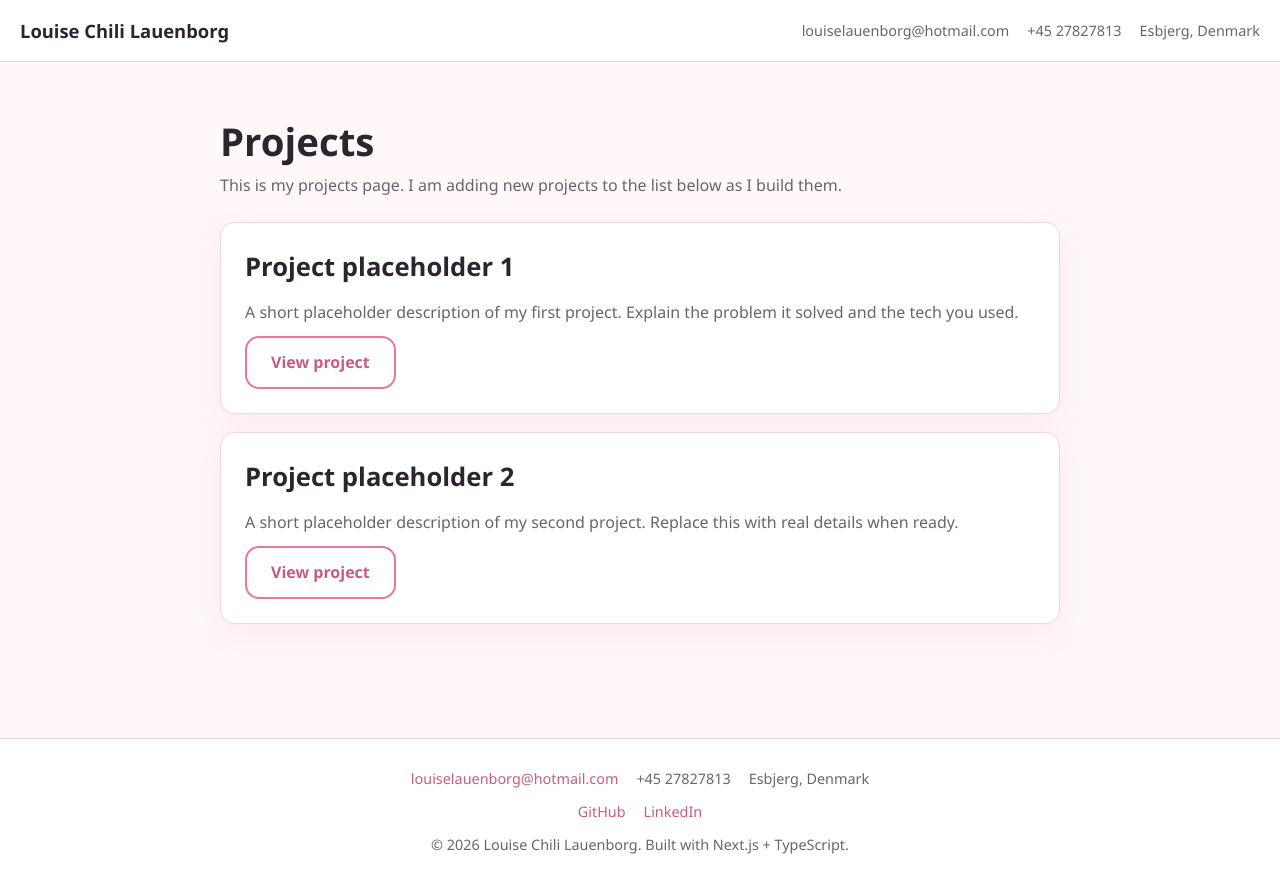
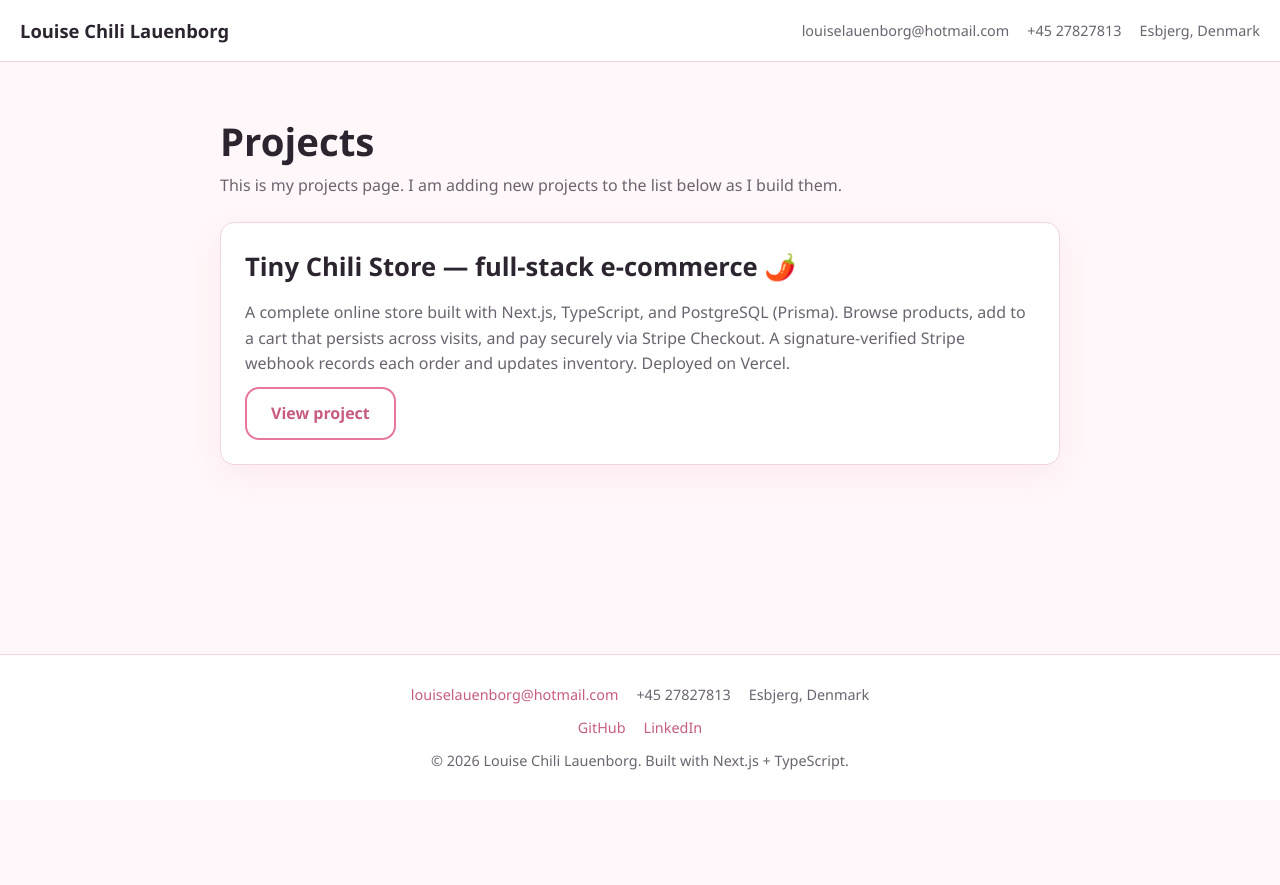
Before and after one commit to Chililove/Portfolio-website, a Next.js app: page /projects in a window 1280 px wide. After the commit the page ends 800 px from the top, so only its background shows below. Built offline with nearby package versions, Linux system fonts and the light colour scheme.

Commit message:
adding Tiny Chili Store project to projects and opening project links in new tab

```diff
--- a/app/components/Footer.tsx
+++ b/app/components/Footer.tsx
@@ -1,8 +1,8 @@
 // =============================================================================
 //  FOOTER  —  shown at the BOTTOM of every page
 // =============================================================================
-//  It repeats your contact details (good practice — visitors who scroll to the
-//  bottom can reach you without scrolling back up) plus your social links.
+//  It repeats my contact details (good practice — visitors who scroll to the
+//  bottom can reach me without scrolling back up) plus my social links.
 //  All text comes from data/siteContent.ts.
 // =============================================================================
 
--- a/app/components/Header.tsx
+++ b/app/components/Header.tsx
@@ -1,8 +1,8 @@
 // =============================================================================
 //  HEADER  —  shown at the TOP of every page
 // =============================================================================
-//  It displays your name (links back to the home page) and a row of contact
-//  details. The text comes from data/siteContent.ts, so edit it there.
+//  It displays my name (links back to the home page) and a row of contact
+//  details. The text comes from data/siteContent.ts, so edit it there if needed.
 // =============================================================================
 
 import Link from "next/link";
--- a/app/projects/page.tsx
+++ b/app/projects/page.tsx
@@ -25,6 +25,8 @@ export default function ProjectsPage() {
               <p>{project.description}</p>
               <a
                 href={project.link}
+                target="_blank"
+                rel="noopener noreferrer"
                 className="button button-outline"
                 style={{ marginTop: "10px" }}
               >
--- a/data/siteContent.ts
+++ b/data/siteContent.ts
@@ -2,13 +2,6 @@
 //  SITE CONTENT  —  EDIT YOUR TEXT HERE
 // =============================================================================
 //
-//  This is the ONE file you change to update almost all the words on your site.
-//  You do NOT need to touch the page code to change text. Just edit the
-//  values inside the quotation marks below, save the file, and the website
-//  updates automatically.
-//
-//  Tip: only change the text INSIDE the "quotes". Keep the names on the left
-//  (like `name:`, `tagline:`) exactly as they are.
 // =============================================================================
 
 export const siteContent = {
@@ -37,6 +30,49 @@ export const siteContent = {
       "change this text in the file: data/siteContent.ts.",
     contactButtonLabel: "Contact me",
     projectsButtonLabel: "View projects",
+    lookingButtonLabel: "What I'm looking for",
+  },
+
+  // ---- "What I'm looking for" page text ------------------------------------
+  // This page tells recruiters the kind of work I want.
+  lookingPage: {
+    heading: "What I'm looking for",
+    intro:
+      "I'm open to roles where I can keep growing as a developer. Here are the " +
+      "kinds of work and teams I'm most excited about — but I'm happy to hear " +
+      "about anything adjacent too.",
+
+    // Each {} block is one role/interest card. Edit, add, or remove freely.
+    roles: [
+      {
+        title: "Frontend / Full-stack web development",
+        description:
+          "Building user-facing web apps with TypeScript, React, and Next.js. " +
+          "I enjoy turning designs into fast, accessible interfaces.",
+      },
+      {
+        title: "Junior / entry-level developer roles",
+        description:
+          "A team where I can learn from experienced engineers, get code " +
+          "review, and take on real responsibility over time.",
+      },
+      {
+        title: "Working with modern tooling and AI",
+        description:
+          "Teams that use modern workflows and AI tools to build better " +
+          "software — I like learning new tech and shipping real features.",
+      },
+    ],
+
+    valuesHeading: "What matters to me in a team",
+    values: [
+      "A culture of learning and mentorship",
+      "Clean, well-tested code and honest code review",
+      "Building things real people actually use",
+    ],
+
+    locationNote:
+      "Based in Esbjerg, Denmark. Open to on-site, hybrid, or remote roles.",
   },
 
   // ---- Contact page text ---------------------------------------------------
@@ -57,18 +93,14 @@ export const siteContent = {
     // Each {} block is one project card. Copy a block to add another project.
     projects: [
       {
-        title: "Project placeholder 1",
+        title: "Tiny Chili Store — full-stack e-commerce 🌶️",
         description:
-          "A short placeholder description of my first project. Explain the " +
-          "problem it solved and the tech you used.",
-        link: "#",
-      },
-      {
-        title: "Project placeholder 2",
-        description:
-          "A short placeholder description of my second project. Replace this " +
-          "with real details when ready.",
-        link: "#",
+          "A complete online store built with Next.js, TypeScript, and " +
+          "PostgreSQL (Prisma). Browse products, add to a cart that persists " +
+          "across visits, and pay securely via Stripe Checkout. A " +
+          "signature-verified Stripe webhook records each order and updates " +
+          "inventory. Deployed on Vercel.",
+        link: "https://chilis-ecommerce-store-project.vercel.app/",
       },
       /*{
         title: "Project placeholder 3",
```
Also changed, not shown: app/api/contact/route.ts (+3 -4 lines), app/looking-for/page.tsx (added, +47 -0 lines), app/page.tsx (+10 -7 lines).
